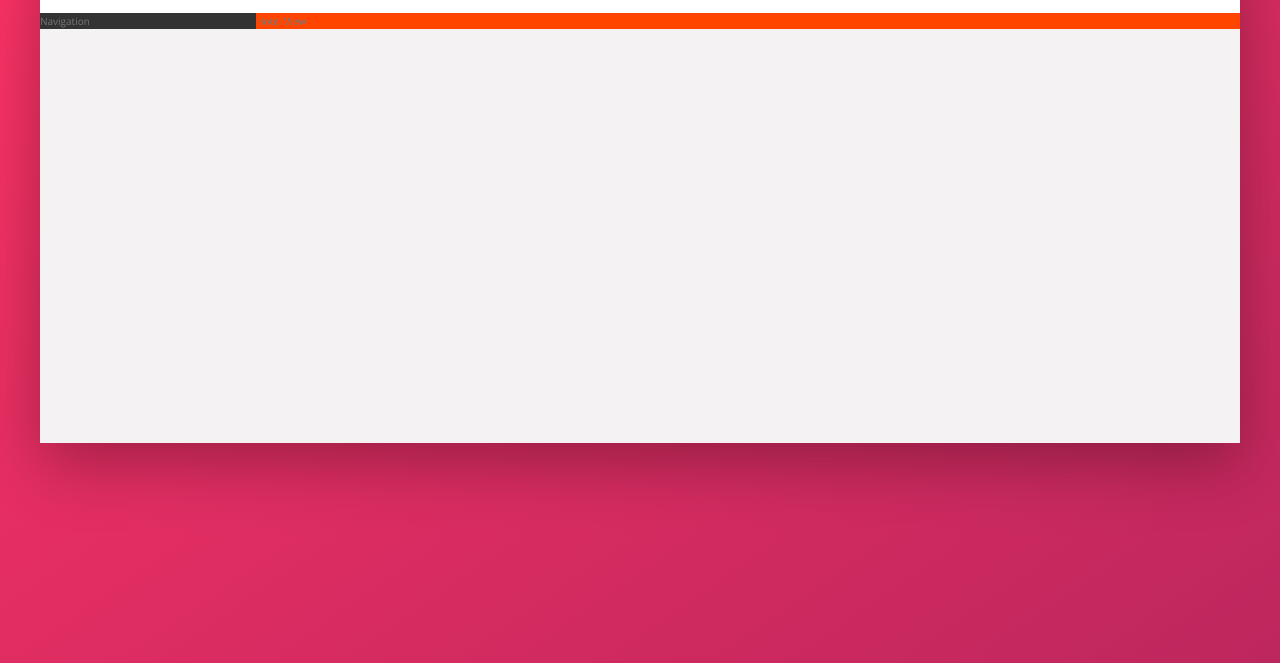
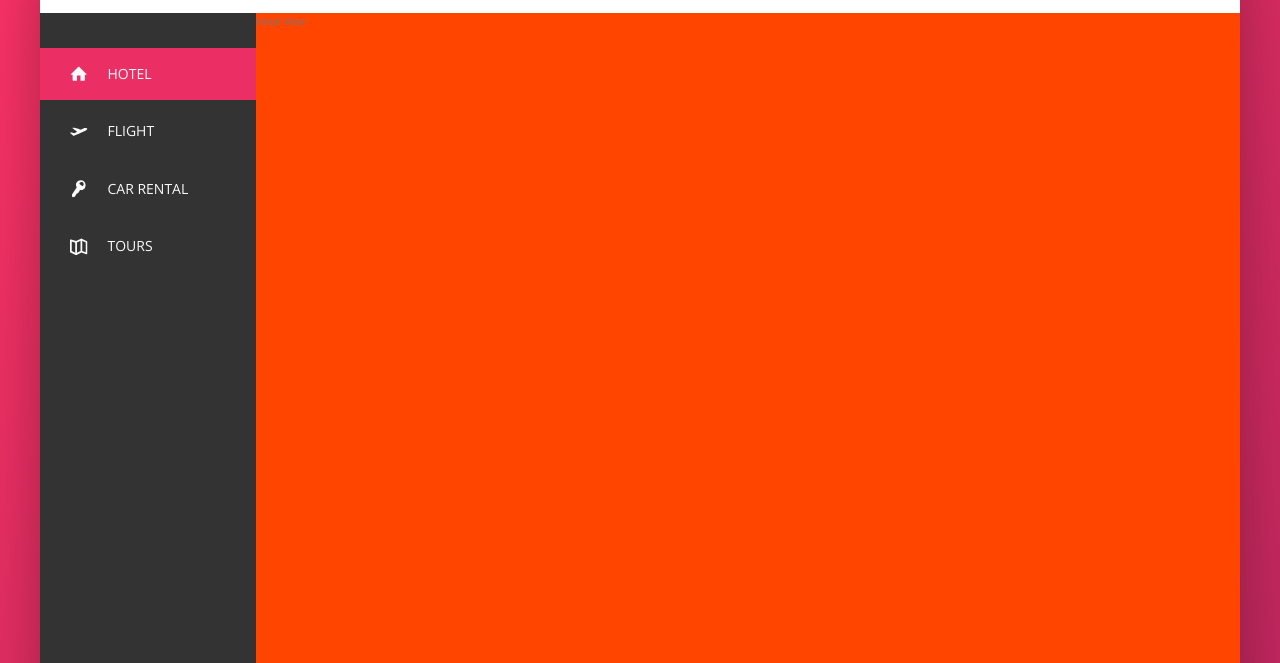
Before and after one commit to Gwan-Woo-Jeong/Trillo, a website: page index.html in a window 1280 px wide. Shown: the part 137-800 px from the top of the page. Drawn offline with nearby package versions, Linux system fonts and the light colour scheme.

Commit message:
finish navigation

```diff
--- a/index.html
+++ b/index.html
@@ -51,7 +51,45 @@
         </nav>
       </header>
       <div class="content">
-        <nav class="sidebar">Navigation</nav>
+        <nav class="sidebar">
+          <ul class="side-nav">
+            <li class="side-nav__item side-nav__item--active">
+              <a href="#" class="side-nav__link">
+                <svg class="side-nav__icon">
+                  <use xlink:href="img/sprite.svg#icon-home" />
+                </svg>
+                <span>Hotel</span>
+              </a>
+            </li>
+            <li class="side-nav__item">
+              <a href="#" class="side-nav__link">
+                <svg class="side-nav__icon">
+                  <use xlink:href="img/sprite.svg#icon-aircraft-take-off" />
+                </svg>
+                <span>Flight</span>
+              </a>
+            </li>
+            <li class="side-nav__item">
+              <a href="#" class="side-nav__link">
+                <svg class="side-nav__icon">
+                  <use xlink:href="img/sprite.svg#icon-key" />
+                </svg>
+                <span>Car rental</span>
+              </a>
+            </li>
+            <li class="side-nav__item">
+              <a href="#" class="side-nav__link">
+                <svg class="side-nav__icon">
+                  <use xlink:href="img/sprite.svg#icon-map" />
+                </svg>
+                <span>Tours</span>
+              </a>
+            </li>
+          </ul>
+          <div class="legal">
+            &copy; 2021 by trillo. All rights reserved.
+          </div>
+        </nav>
         <main class="hotel-view">Hotel View</main>
       </div>
     </div>
--- a/sass/_base.scss
+++ b/sass/_base.scss
@@ -1,6 +1,6 @@
 :root {
   --color-primary: #eb2f64;
-  --color-primark-light: #ff3366;
+  --color-primary-light: #ff3366;
   --color-primary-dark: #ba265d;
 
   --color-grey-light-1: #faf9f9;
@@ -39,7 +39,7 @@ body {
   color: var(--color-grey-dark-2);
   background-image: linear-gradient(
     to right bottom,
-    var(--color-primark-light),
+    var(--color-primary-light),
     var(--color-primary-dark)
   );
   background-size: cover;
--- a/sass/_components.scss
+++ b/sass/_components.scss
@@ -111,3 +111,72 @@
     margin-right: 1rem;
   }
 }
+
+////////////////////////////////
+// SIDE NAVIGATION
+.side-nav {
+  font-size: 1.4rem;
+  list-style: none;
+  margin-top: 3.5rem;
+
+  &__item {
+    position: relative;
+
+    &:not(:last-child) {
+      margin-bottom: 0.5rem;
+    }
+  }
+
+  &__item::before {
+    content: "";
+    position: absolute;
+    top: 0;
+    left: 0;
+    height: 100%;
+    width: 3px;
+    background-color: var(--color-primary);
+    transform: scaleY(0);
+    transition: transform 0.2s, width 0.4s cubic-bezier(1, 0, 0, 1) 0.2s,
+      background-color 0.1s;
+  }
+
+  &__item:hover::before,
+  &__item--active::before {
+    transform: scaleY(1);
+    width: 100%;
+  }
+
+  &__item:active::before {
+    background-color: var(--color-primary-light);
+  }
+
+  &__link:link,
+  &__link:visited {
+    color: var(--color-grey-light-1);
+    text-decoration: none;
+    text-transform: uppercase;
+    display: block;
+    padding: 1.5rem 3rem;
+
+    position: relative;
+    z-index: 10;
+    display: flex;
+    align-items: center;
+  }
+
+  &__icon {
+    width: 1.75rem;
+    height: 1.75rem;
+    margin-right: 2rem;
+    fill: currentColor;
+  }
+}
+
+////////////////////////////////
+// LEGAL TEXT
+.legal {
+  font-size: 1.2rem;
+  color: var(--color-grey-light-4);
+  text-align: center;
+  padding: 2.5rem;
+}
--- a/sass/_layout.scss
+++ b/sass/_layout.scss
@@ -25,10 +25,15 @@
 .sidebar {
   background-color: var(--color-grey-dark-1);
   flex: 0 0 18%;
+  display: flex;
+  flex-direction: column;
+  justify-content: space-between;
 }
 
 .hotel-view {
   background-color: #fff;
+  flex: 1;
+  // TEST
   background-color: orangered;
-  flex: 1;
+  height: 80rem;
 }
```
Also changed, not shown: css/style.css.
